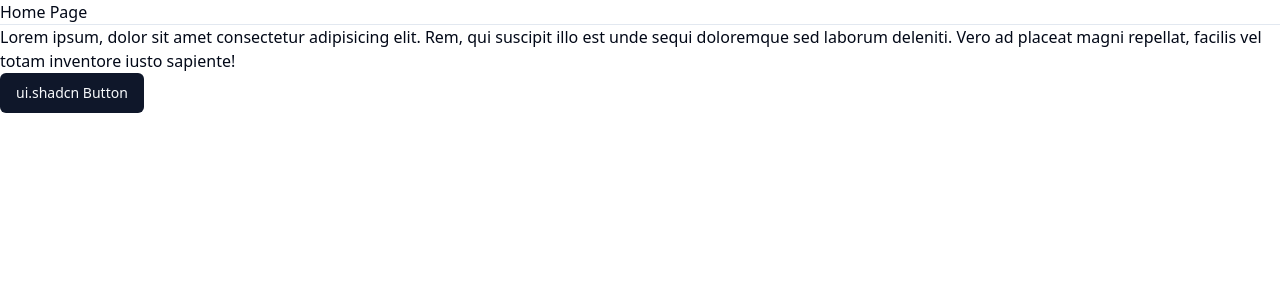
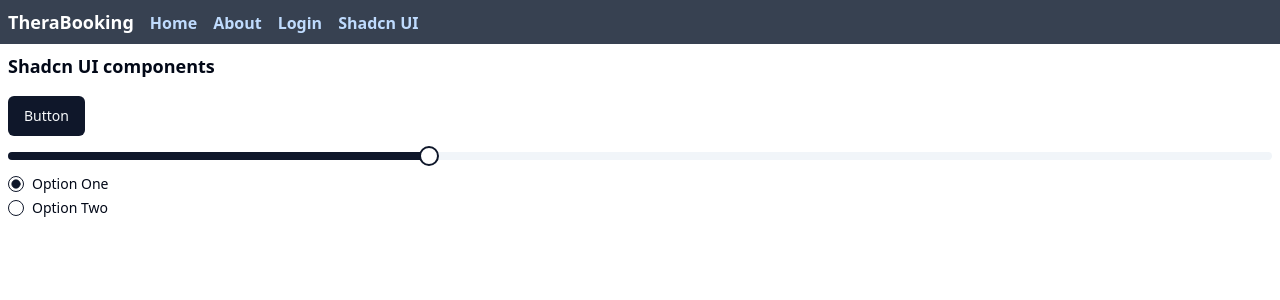
Before and after one commit to jackson1010/OrderSystemFE, a React app: page /shadcnui in a window 1280 px wide. Shown: the top 300 px of the page. Built offline with nearby package versions, Linux system fonts and the light colour scheme; the HTML template or start-up script is replaced by a standard one.

Commit message:
feat: added react-router-dom and update the pages with some tailwind css

```diff
--- a/package.json
+++ b/package.json
@@ -11,12 +11,16 @@
     "preview": "vite preview"
   },
   "dependencies": {
+    "@radix-ui/react-label": "^2.0.2",
+    "@radix-ui/react-radio-group": "^1.1.3",
+    "@radix-ui/react-slider": "^1.1.2",
     "@radix-ui/react-slot": "^1.0.2",
     "class-variance-authority": "^0.7.0",
     "clsx": "^2.1.0",
     "lucide-react": "^0.353.0",
     "react": "^18.2.0",
     "react-dom": "^18.2.0",
+    "react-router-dom": "^6.22.3",
     "tailwind-merge": "^2.2.1",
     "tailwindcss-animate": "^1.0.7"
   },
--- a/src/Providers.tsx
+++ b/src/Providers.tsx
@@ -1,10 +1,21 @@
+import About from "./pages/About";
 import Home from "./pages/Home";
+import { BrowserRouter, Routes, Route } from "react-router-dom";
+import Login from "./pages/Login";
+import SampleShadCnUi from "./pages/SampleShadCnUi";
+import TopNav from "./components/custom/TopNav";
 
 const Providers = () => {
   return (
-    <>
-      <Home />
-    </>
+    <BrowserRouter>
+      <TopNav />
+      <Routes>
+        <Route path="/" element={<Home />} />
+        <Route path="/about" element={<About />} />
+        <Route path="/login" element={<Login />} />
+        <Route path="/shadcnui" element={<SampleShadCnUi />} />
+      </Routes>
+    </BrowserRouter>
   );
 };
 
--- /dev/null
+++ b/src/components/custom/TopNav.tsx
@@ -0,0 +1,30 @@
+import { Link } from "react-router-dom";
+
+const TopNav = () => {
+  return (
+    <>
+      <div className="bg-gray-700 p-2">
+        <h3
+          className="text-lg text-white font-semibold"
+          style={{ display: "inline" }}
+        >
+          TheraBooking
+        </h3>
+        <Link to="/" className="text-blue-200 pl-4 font-semibold">
+          Home
+        </Link>
+        <Link to="/about" className="text-blue-200 pl-4 font-semibold">
+          About
+        </Link>
+        <Link to="/login" className="text-blue-200 pl-4 font-semibold">
+          Login
+        </Link>
+        <Link to="/shadcnui" className="text-blue-200 pl-4 font-semibold">
+          Shadcn UI
+        </Link>
+      </div>
+    </>
+  );
+};
+
+export default TopNav;
--- /dev/null
+++ b/src/components/ui/label.tsx
@@ -0,0 +1,24 @@
+import * as React from "react"
+import * as LabelPrimitive from "@radix-ui/react-label"
+import { cva, type VariantProps } from "class-variance-authority"
+
+import { cn } from "@/lib/utils"
+
+const labelVariants = cva(
+  "text-sm font-medium leading-none peer-disabled:cursor-not-allowed peer-disabled:opacity-70"
+)
+
+const Label = React.forwardRef<
+  React.ElementRef<typeof LabelPrimitive.Root>,
+  React.ComponentPropsWithoutRef<typeof LabelPrimitive.Root> &
+    VariantProps<typeof labelVariants>
+>(({ className, ...props }, ref) => (
+  <LabelPrimitive.Root
+    ref={ref}
+    className={cn(labelVariants(), className)}
+    {...props}
+  />
+))
+Label.displayName = LabelPrimitive.Root.displayName
+
+export { Label }
--- /dev/null
+++ b/src/components/ui/radio-group.tsx
@@ -0,0 +1,42 @@
+import * as React from "react"
+import * as RadioGroupPrimitive from "@radix-ui/react-radio-group"
+import { Circle } from "lucide-react"
+
+import { cn } from "@/lib/utils"
+
+const RadioGroup = React.forwardRef<
+  React.ElementRef<typeof RadioGroupPrimitive.Root>,
+  React.ComponentPropsWithoutRef<typeof RadioGroupPrimitive.Root>
+>(({ className, ...props }, ref) => {
+  return (
+    <RadioGroupPrimitive.Root
+      className={cn("grid gap-2", className)}
+      {...props}
+      ref={ref}
+    />
+  )
+})
+RadioGroup.displayName = RadioGroupPrimitive.Root.displayName
+
+const RadioGroupItem = React.forwardRef<
+  React.ElementRef<typeof RadioGroupPrimitive.Item>,
+  React.ComponentPropsWithoutRef<typeof RadioGroupPrimitive.Item>
+>(({ className, ...props }, ref) => {
+  return (
+    <RadioGroupPrimitive.Item
+      ref={ref}
+      className={cn(
+        "aspect-square h-4 w-4 rounded-full border border-primary text-primary ring-offset-background focus:outline-none focus-visible:ring-2 focus-visible:ring-ring focus-visible:ring-offset-2 disabled:cursor-not-allowed disabled:opacity-50",
+        className
+      )}
+      {...props}
+    >
+      <RadioGroupPrimitive.Indicator className="flex items-center justify-center">
+        <Circle className="h-2.5 w-2.5 fill-current text-current" />
+      </RadioGroupPrimitive.Indicator>
+    </RadioGroupPrimitive.Item>
+  )
+})
+RadioGroupItem.displayName = RadioGroupPrimitive.Item.displayName
+
+export { RadioGroup, RadioGroupItem }
--- /dev/null
+++ b/src/components/ui/slider.tsx
@@ -0,0 +1,26 @@
+import * as React from "react"
+import * as SliderPrimitive from "@radix-ui/react-slider"
+
+import { cn } from "@/lib/utils"
+
+const Slider = React.forwardRef<
+  React.ElementRef<typeof SliderPrimitive.Root>,
+  React.ComponentPropsWithoutRef<typeof SliderPrimitive.Root>
+>(({ className, ...props }, ref) => (
+  <SliderPrimitive.Root
+    ref={ref}
+    className={cn(
+      "relative flex w-full touch-none select-none items-center",
+      className
+    )}
+    {...props}
+  >
+    <SliderPrimitive.Track className="relative h-2 w-full grow overflow-hidden rounded-full bg-secondary">
+      <SliderPrimitive.Range className="absolute h-full bg-primary" />
+    </SliderPrimitive.Track>
+    <SliderPrimitive.Thumb className="block h-5 w-5 rounded-full border-2 border-primary bg-background ring-offset-background transition-colors focus-visible:outline-none focus-visible:ring-2 focus-visible:ring-ring focus-visible:ring-offset-2 disabled:pointer-events-none disabled:opacity-50" />
+  </SliderPrimitive.Root>
+))
+Slider.displayName = SliderPrimitive.Root.displayName
+
+export { Slider }
--- a/src/pages/About/index.tsx
+++ b/src/pages/About/index.tsx
@@ -1,13 +1,13 @@
 const About = () => {
   return (
-    <>
-      <h3>About</h3>
+    <div className="p-2">
+      <h3 className="mb-4 text-lg font-bold">About</h3>
       <p>
         Lorem, ipsum dolor sit amet consectetur adipisicing elit. Mollitia odio
         ullam illo, sapiente natus facere rerum commodi earum sequi beatae id
         vitae vero recusandae expedita soluta modi minus error repellendus.
       </p>
-    </>
+    </div>
   );
 };
 
--- a/src/pages/Home/index.tsx
+++ b/src/pages/Home/index.tsx
@@ -1,17 +1,13 @@
-import { Button } from "@/components/ui/button";
-
 const Home = () => {
   return (
-    <>
-      <h1>Home Page</h1>
-      <hr />
+    <div className="p-2">
+      <h1 className="mb-4 text-lg font-bold">Home Page</h1>
       <p>
         Lorem ipsum, dolor sit amet consectetur adipisicing elit. Rem, qui
         suscipit illo est unde sequi doloremque sed laborum deleniti. Vero ad
         placeat magni repellat, facilis vel totam inventore iusto sapiente!
       </p>
-      <Button>ui.shadcn Button</Button>
-    </>
+    </div>
   );
 };
 
--- /dev/null
+++ b/src/pages/Login/index.tsx
@@ -0,0 +1,15 @@
+const Login = () => {
+  return (
+    <div className="p-2">
+      <h3 className="mb-4 text-lg font-bold">Login</h3>
+      <p>
+        Lorem ipsum dolor sit amet consectetur adipisicing elit. Reiciendis
+        harum architecto doloremque culpa ut ratione, ex animi aspernatur quod
+        assumenda vero unde inventore. Libero dolore vero architecto quaerat
+        reprehenderit illum.
+      </p>
+    </div>
+  );
+};
+
+export default Login;
--- /dev/null
+++ b/src/pages/SampleShadCnUi/index.tsx
@@ -0,0 +1,26 @@
+import { Button } from "@/components/ui/button";
+import { Label } from "@/components/ui/label";
+import { RadioGroup, RadioGroupItem } from "@/components/ui/radio-group";
+import { Slider } from "@/components/ui/slider";
+
+const SampleShadCnUi = () => {
+  return (
+    <div className="p-2">
+      <h3 className="mb-4 text-lg font-bold">Shadcn UI components</h3>
+      <Button className="mb-4">Button</Button>
+      <Slider className="mb-4" defaultValue={[33]} max={100} step={1} />
+      <RadioGroup className="mb-4" defaultValue="option-one">
+        <div className="flex items-center space-x-2">
+          <RadioGroupItem value="option-one" id="option-one" />
+          <Label htmlFor="option-one">Option One</Label>
+        </div>
+        <div className="flex items-center space-x-2">
+          <RadioGroupItem value="option-two" id="option-two" />
+          <Label htmlFor="option-two">Option Two</Label>
+        </div>
+      </RadioGroup>
+    </div>
+  );
+};
+
+export default SampleShadCnUi;
```
Also changed, not shown: 1 other file (tests, documents, lock files or other folders).
